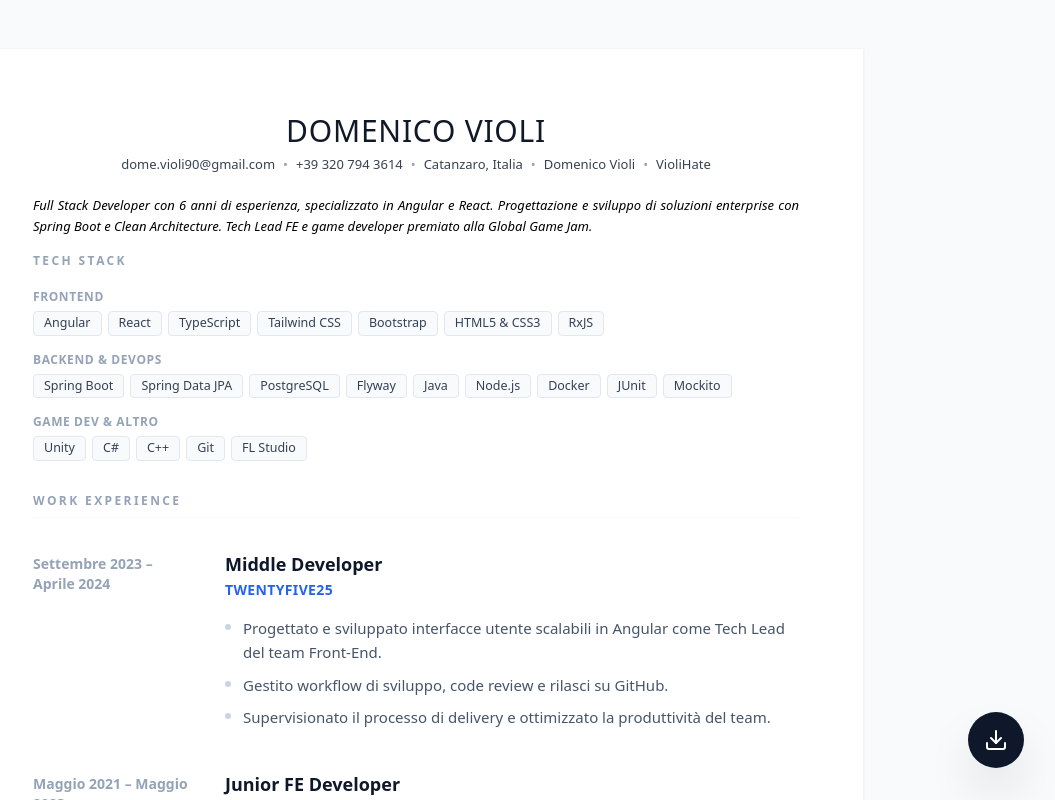
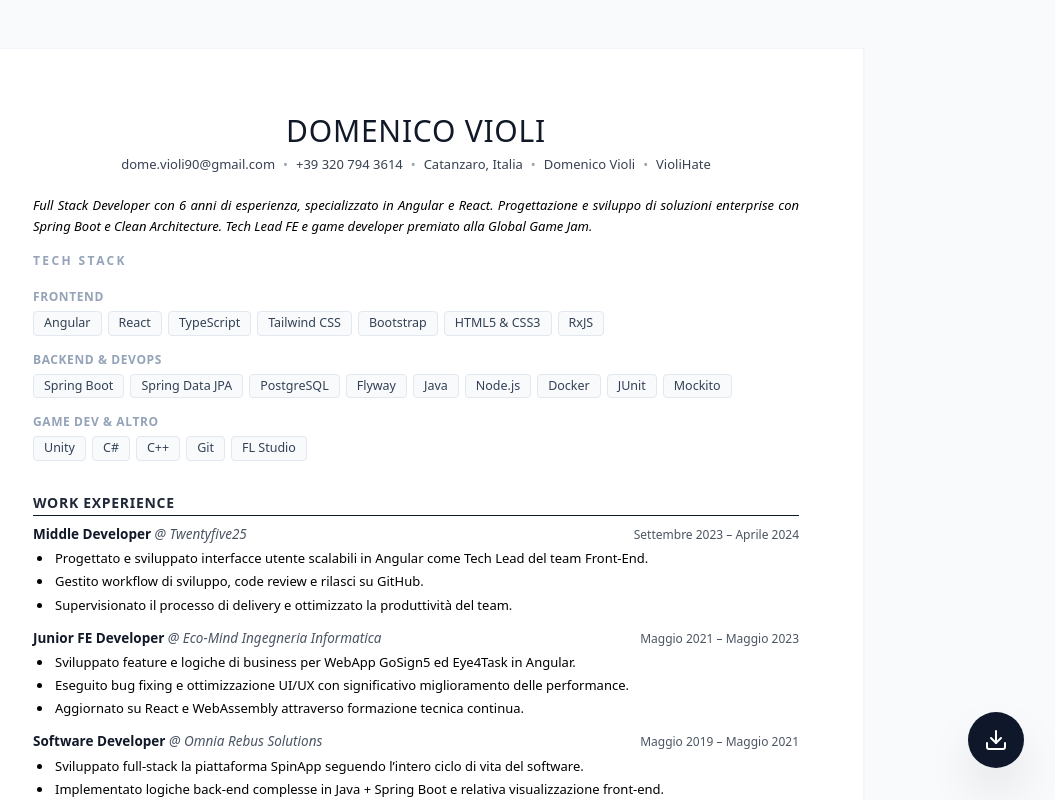
Before and after one commit to VioliHate/personal-cv, a React (Vite) app: page / in a window 1280 px wide. Shown: the top 800 px of the page, without its empty margins (224-1279 px from the left). Built offline with nearby package versions, Linux system fonts and the light colour scheme.

Commit message:
Update ExperienceSection.tsx

```diff
--- a/src/components/ExperienceSection.tsx
+++ b/src/components/ExperienceSection.tsx
@@ -14,45 +14,42 @@ export const ExperienceSection: React.FC<ExperienceSectionProps> = ({
   title,
   items,
 }) => (
-  <section className='print-keep-together mb-12'>
-    <h2 className='text-xs font-bold uppercase tracking-[0.2em] text-slate-400 mb-8 border-b border-slate-50 pb-2'>
+  <section className='print-keep-together mb-4'>
+    <h2 className='text-sm font-bold uppercase tracking-wider text-gray-800 border-b border-gray-900 pb-0.5 mb-2'>
       {title}
     </h2>
-    <div className='space-y-10'>
-      {items.map((item) => (
-        <div
-          key={item.id}
-          className='grid grid-cols-1 md:grid-cols-[160px_1fr] gap-2 md:gap-8'
-        >
-          {/* Data a sinistra */}
-          <div className='text-sm font-semibold text-slate-400 pt-1'>
-            {item.period}
-          </div>
-
-          {/* Dettagli a destra */}
-          <div>
-            <h3 className='text-lg font-bold text-slate-900 mb-0.5'>
-              {item.role}
-            </h3>
-
-            <div className='text-blue-600 font-bold text-sm mb-4 uppercase tracking-wide'>
-              {"company" in item ? item.company : item.name}
+    <div className='space-y-3'>
+      {items.map((item) => {
+        const displayName = "company" in item ? item.company : item.name;
+        return (
+          <div key={item.id} className='text-[13.5px]'>
+            {/* Riga Principale: Ruolo/Titolo a sinistra, Data a destra */}
+            <div className='flex justify-between items-baseline font-bold text-gray-900'>
+              <span>
+                {item.role}
+                {displayName && (
+                  <span className='font-normal text-gray-600 italic'>
+                    {" "}
+                    @ {displayName}
+                  </span>
+                )}
+              </span>
+              <span className='font-normal text-gray-600 text-xs shrink-0'>
+                {item.period}
+              </span>
             </div>
 
-            <ul className='space-y-2'>
+            {/* Lista dei traguardi */}
+            <ul className='list-disc pl-5 mt-1 space-y-0.5 text-gray-750 text-[13px] leading-relaxed'>
               {item.description.map((bullet, i) => (
-                <li
-                  key={i}
-                  className='text-slate-600 leading-relaxed text-[15px] flex gap-3'
-                >
-                  <span className='mt-2 w-1.5 h-1.5 rounded-full bg-slate-300 shrink-0' />
+                <li key={i} className='pl-0.5'>
                   {linkify(bullet)}
                 </li>
               ))}
             </ul>
           </div>
-        </div>
-      ))}
+        );
+      })}
     </div>
   </section>
 );
```
